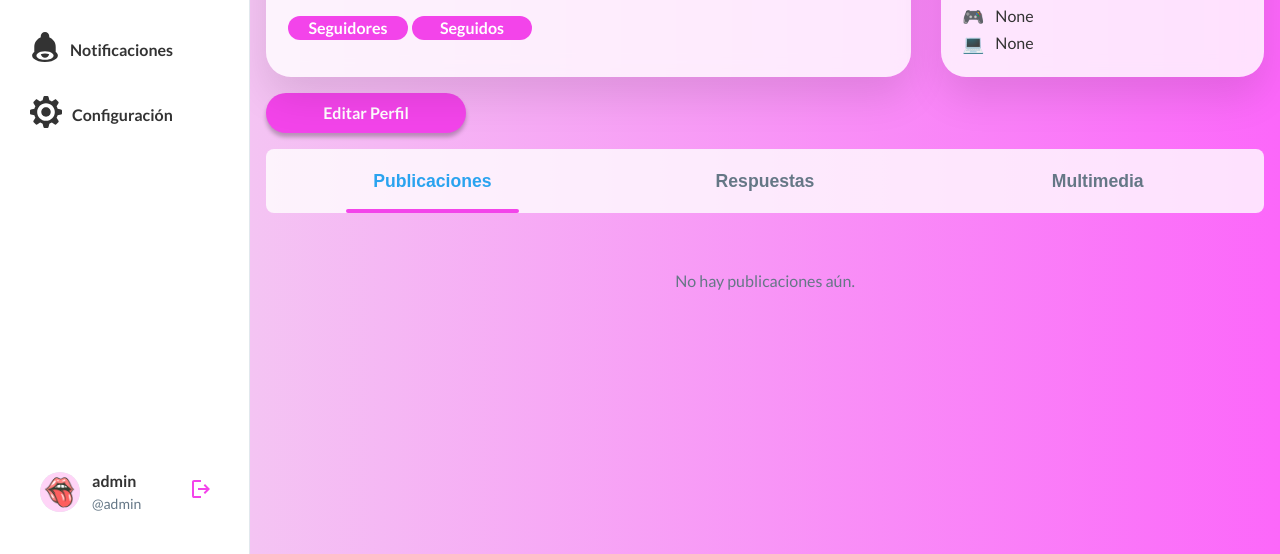
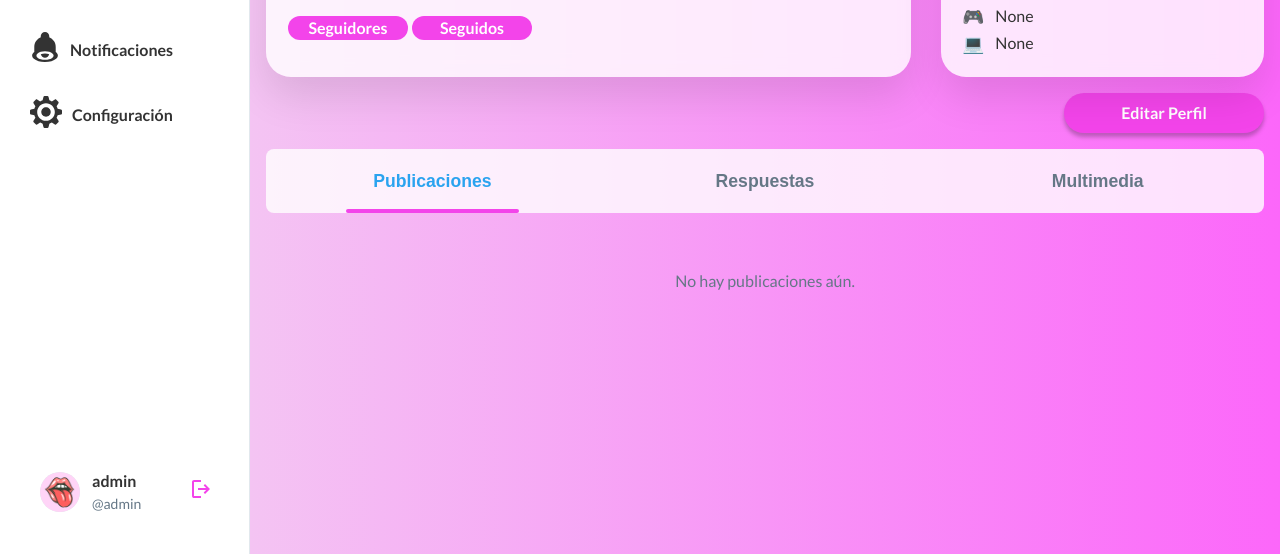
Before and after one commit to Daviddp96/RetirATI, a Django app: page /profile/ in a window 1280 px wide. Shown: the part 246-800 px from the top of the page. Run offline with Django 5.2, Linux system fonts and the light colour scheme; a user stored in the database is signed in; data comes from the database, SQL or seed files in the repository; data that the repository does not hold is empty.

Commit message:
fix edit profile button position

```diff
--- a/funATI/funATIAPP/static/css/styles.css
+++ b/funATI/funATIAPP/static/css/styles.css
@@ -200,8 +200,9 @@ body {
   height: 4rem;
 }
 
-.edit-profile-container {
+.edit-profile-button-container {
   display: flex;
+  justify-content: flex-end;
 }
 
 .responder_publi {
--- a/funATI/funATIAPP/templates/perfil-main.html
+++ b/funATI/funATIAPP/templates/perfil-main.html
@@ -68,7 +68,7 @@
 </div>
 <!-- Botón de editar perfil -->
 {% if user.is_authenticated and user.id == profile.user.id %}
-<div class="edit-profile-container">
+<div class="edit-profile-button-container">
     <a href="{% url 'funATIAPP:edit_profile' %}" class="edit-profile">
         <!-- SVG ... -->
         Editar Perfil
```
